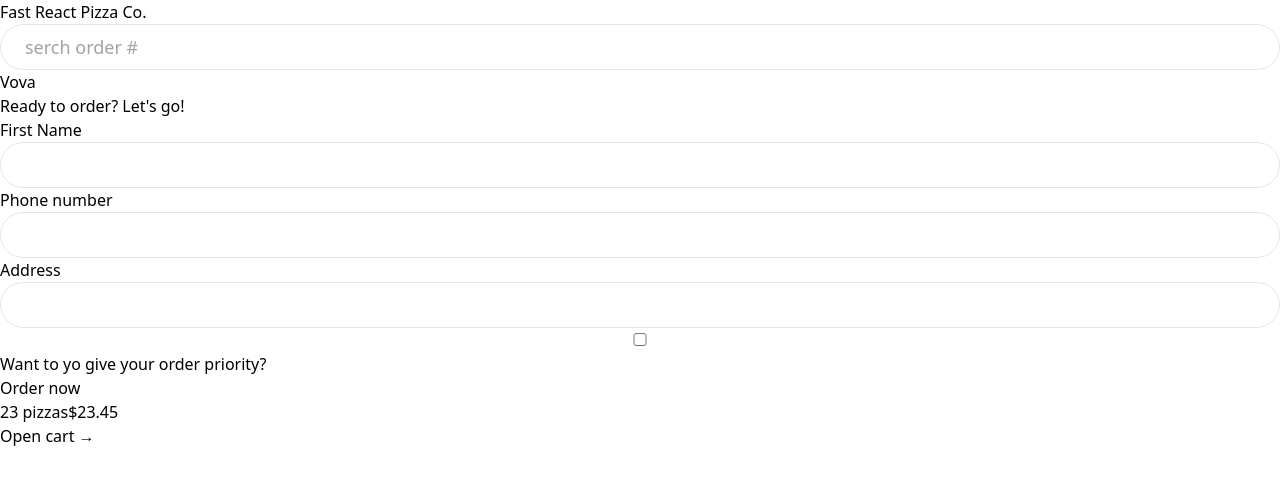
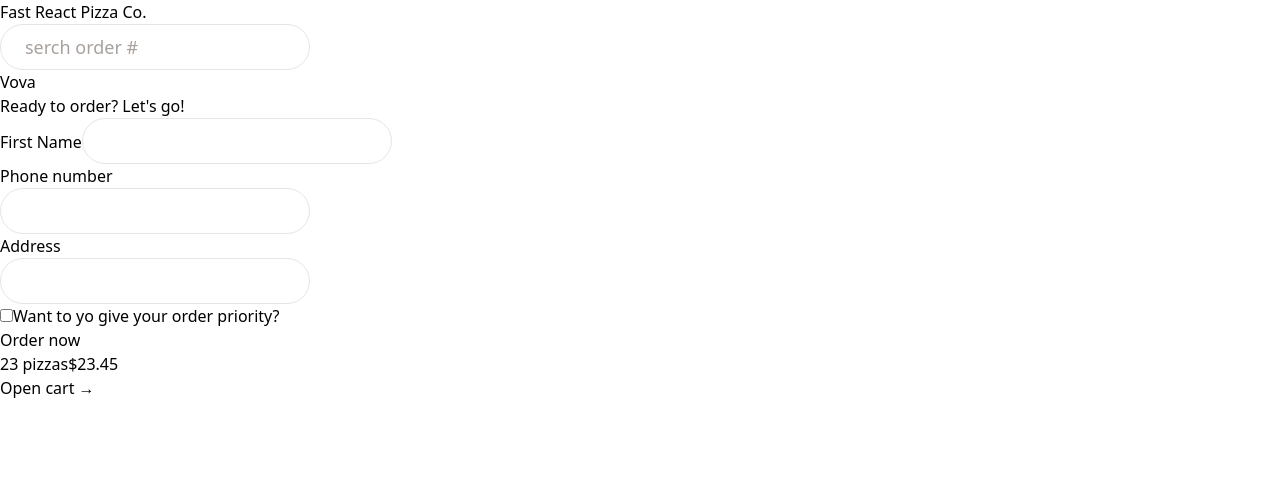
Before and after one commit to tihii-wg/fast-react-pizza, a React (Vite) app: page /order/new in a window 1280 px wide. Shown: the top 484 px of the page. Built offline with nearby package versions, Linux system fonts and the light colour scheme.

Commit message:
styling order

```diff
--- a/src/features/order/CreateOrder.jsx
+++ b/src/features/order/CreateOrder.jsx
@@ -2,19 +2,12 @@
 import React from "react";
 
 import { createOrder } from "../../services/apiRestaurant";
-import {
-  Form,
-  redirect,
-  useActionData,
-  useNavigation,
-} from "react-router-dom";
+import { Form, redirect, useActionData, useNavigation } from "react-router-dom";
 import Button from "../../ui/Button";
 
 // https://uibakery.io/regex-library/phone-number
 const isValidPhone = (str) =>
-  /^\+?\d{1,4}?[-.\s]?\(?\d{1,3}?\)?[-.\s]?\d{1,4}[-.\s]?\d{1,4}[-.\s]?\d{1,9}$/.test(
-    str
-  );
+  /^\+?\d{1,4}?[-.\s]?\(?\d{1,3}?\)?[-.\s]?\d{1,4}[-.\s]?\d{1,4}[-.\s]?\d{1,9}$/.test(str);
 
 const fakeCart = [
   {
@@ -48,64 +41,49 @@
   const cart = fakeCart;
 
   return (
-    <div>
-      <h2>Ready to order? Let's go!</h2>
+    <div className="px-4 py-6">
+      <h2 className="mb-8 text-xl font-semibold">Ready to order? Let's go!</h2>
 
       <Form method="post">
-        <div>
-          <label>First Name</label>
-          <input
-            className="input"
-            type="text"
-            name="customer"
-            required
-          />
+        <div className="mb-5 flex flex-col gap-2 sm:flex-row sm:items-center">
+          <label className="sm:basis-40">First Name</label>
+          <input className="input grow" type="text" name="customer" required />
         </div>
 
-        <div>
-          <label>Phone number</label>
-          <div>
-            <input
-              className="input"
-              type="tel"
-              name="phone"
-              required
-            />
-          </div>
-          {formErrors && formErrors.phone}
-        </div>
-
-        <div>
-          <label>Address</label>
-          <div>
-            <input
-              className="input"
-              type="text"
-              name="address"
-              required
-            />
+        <div className="mb-5 flex flex-col gap-2 sm:flex-row sm:items-center">
+          <label className="sm:basis-40">Phone number</label>
+          <div className="grow">
+            <input className="input w-full" type="tel" name="phone" required />
+            {formErrors && (
+              <p className="mt-2 rounded-full bg-red-100 px-4 py-2.5 text-xs text-red-600 sm:py-3">
+                {formErrors.phone}
+              </p>
+            )}
           </div>
         </div>
 
-        <div>
+        <div className="mb-5 flex flex-col gap-2 sm:flex-row sm:items-center">
+          <label className="sm:basis-40">Address</label>
+          <div className="grow">
+            <input className="input w-full" type="text" name="address" required />
+          </div>
+        </div>
+
+        <div className="mb-12 flex items-center gap-5">
           <input
-            className="h-5 w-5 accent-yellow-400 focus:outline-none focus:ring focus:ring-offset-2"
+            className="h-6 w-6 accent-yellow-400 focus:outline-none focus:ring focus:ring-yellow-400 focus:ring-offset-2"
             type="checkbox"
             name="priority"
             id="priority"
             // value={withPriority}
             // onChange={(e) => setWithPriority(e.target.checked)}
           />
-          <label htmlFor="priority">
+          <label className="font-medium" htmlFor="priority">
             Want to yo give your order priority?
           </label>
         </div>
         <div>
-          <input
-            type="hidden"
-            name="cart"
-            value={JSON.stringify(cart)}
-          />
+          <input type="hidden" name="cart" value={JSON.stringify(cart)} />
           <Button type="primary" disabled={isSubmitting}>
             {isSubmitting ? "Processing.." : "Order now"}
           </Button>
@@ -124,8 +102,7 @@
     priority: data.priority === "on",
   };
   const errors = {};
-  if (!isValidPhone(order.phone))
-    errors.phone = "Must be a valid number";
+  if (!isValidPhone(order.phone)) errors.phone = "Must be a valid number for getting yuor otder!";
 
   if (Object.keys(errors).length > 0) return errors;
 
--- a/src/index.css
+++ b/src/index.css
@@ -4,7 +4,7 @@
 
 @layer components {
   input {
-    @apply w-full rounded-full border border-stone-200 px-4 py-2 text-sm placeholder-stone-400 transition-all duration-500 focus:outline-none focus:ring focus:ring-yellow-400 md:px-6 md:py-2 md:text-lg;
+    @apply rounded-full border border-stone-200 px-4 py-2 text-sm placeholder-stone-400 transition-all duration-500 focus:outline-none focus:ring focus:ring-yellow-400 md:px-6 md:py-2 md:text-lg;
   }
   /* https://dev.to/afif/i-made-100-css-loaders-for-your-next-project-4eje */
   .loader {
--- a/src/ui/Button.jsx
+++ b/src/ui/Button.jsx
@@ -6,13 +6,13 @@
 // eslint-disable-next-line react/prop-types
 function Button({ children, disabled, to, type }) {
   const base =
-    "duration-600 inline-block rounded-3xl border-none bg-yellow-400   font-semibold  uppercase tracking-wide  text-stone-800 transition-colors hover:bg-yellow-300 focus:outline-none   focus:ring focus:ring-yellow-400 focus:ring-offset-2 disabled:cursor-not-allowed ";
+    "duration-600 inline-block text-sm rounded-3xl border-none bg-yellow-400   font-semibold  uppercase tracking-wide  text-stone-800 transition-colors hover:bg-yellow-300 focus:outline-none   focus:ring focus:ring-yellow-400 focus:ring-offset-2 disabled:cursor-not-allowed ";
 
   const style = {
     primary: base + " px-4 py-3 md:py-4 md:px-6",
     small: base + "  py-2 px-4 md:py-2.5 text-xs md:px-5",
     secondary:
-      "duration-600 inline-block rounded-3xl border-stone-300  border-2  font-semibold  uppercase tracking-wide  text-stone-400 transition-colors hover:bg-stone-300 focus:outline-none  hover:text-stone-800 focus:ring focus:ring-stone-200 focus:ring-offset-2 disabled:cursor-not-allowed px-4 py-2.5 md:py-3.5 md:px-6",
+      "duration-600 inline-block  text-sm rounded-3xl border-stone-300  border-2  font-semibold  uppercase tracking-wide  text-stone-400 transition-colors hover:bg-stone-300 focus:outline-none  hover:text-stone-800 focus:ring focus:ring-stone-200 focus:ring-offset-2 disabled:cursor-not-allowed px-4 py-2.5 md:py-3.5 md:px-6",
   };
 
   if (to)
```
Also changed, not shown: index.html (+9 -9 lines), .eslintrc.cjs, 1 other file (tests, documents, lock files or other folders).
